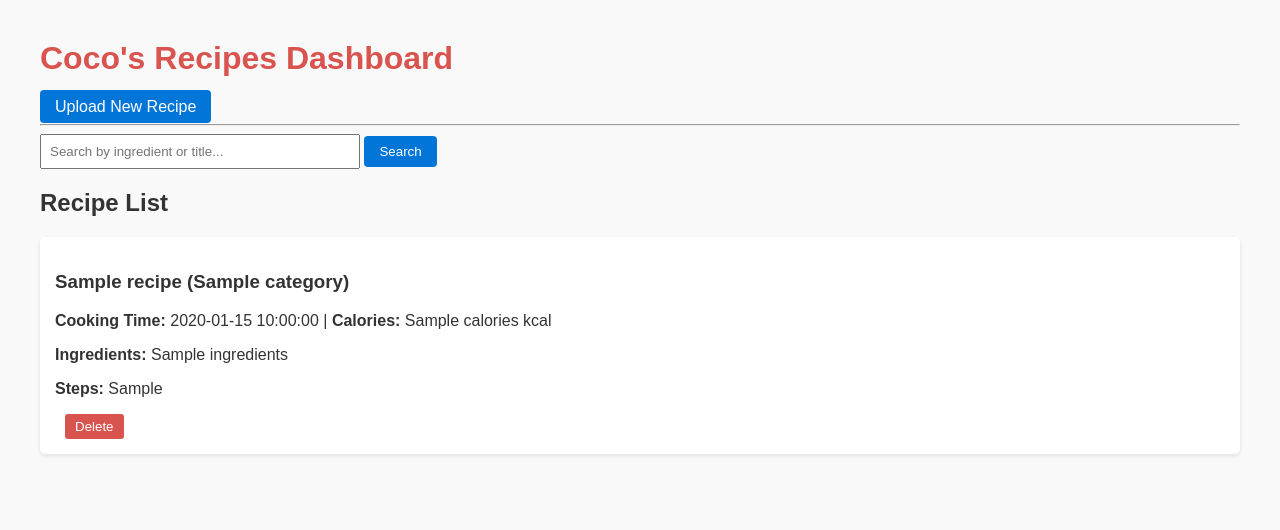
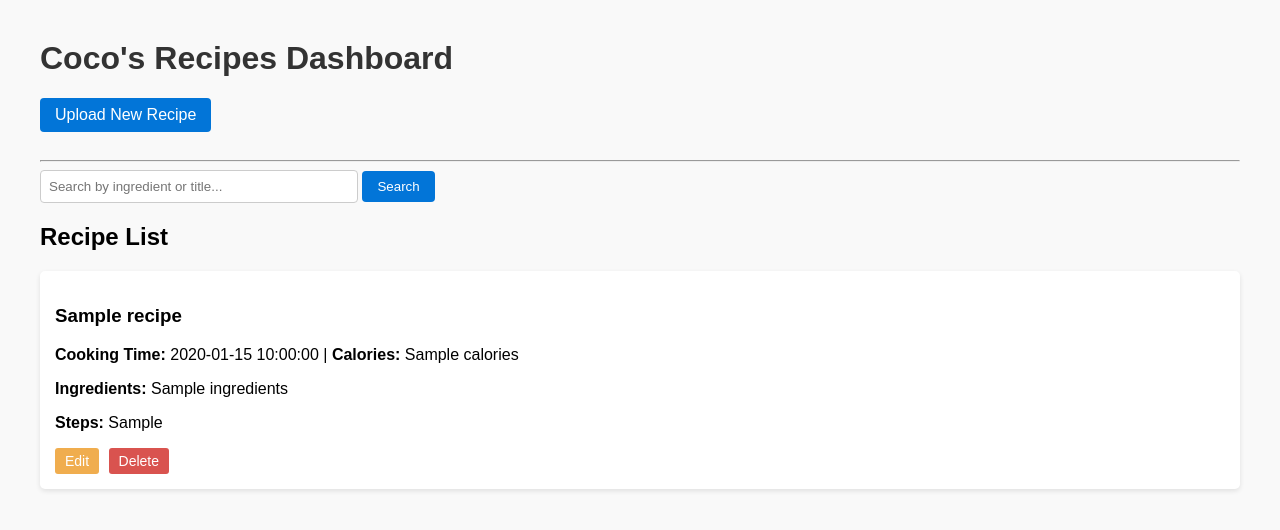
Before and after one commit to subhalakshmisubhi/Cocos-Recipes, a Flask app: template templates/index.html in a window 1280 px wide. Shown: the top 530 px of the page. Run offline with Flask 3, Linux system fonts and the light colour scheme; the template is opened without the code that fills it: most values are stand-ins (such as "Sample title", 1, 10 or a date in 2020).

Commit message:
Update title and styling in index.html

```diff
--- a/templates/index.html
+++ b/templates/index.html
@@ -1,20 +1,22 @@
 <!DOCTYPE html>
 <html>
 <head>
-    <title>Coco's Recipes</title>
+    <title>Coco's Recipes Dashboard</title>
     <style>
-        body { font-family: Arial, sans-serif; margin: 40px; background: #f9f9f9; color: #333; }
-        h1 { color: #d9534f; }
+        body { font-family: Arial, sans-serif; margin: 40px; background: #f9f9f9; }
+        h1 { color: #333; }
+        .btn { display: inline-block; padding: 8px 15px; background: #0275d8; color: white; text-decoration: none; border-radius: 4px; margin-bottom: 20px; }
         form { margin-bottom: 20px; }
-        input[type="text"] { padding: 8px; width: 300px; }
-        button, .btn { padding: 8px 15px; background: #0275d8; color: white; border: none; text-decoration: none; cursor: pointer; border-radius: 4px; }
-        .recipe-card { background: white; padding: 15px; margin-bottom: 15px; border-radius: 5px; box-shadow: 0 2px 4px rgba(0,0,0,0.1); }
+        input[type="text"] { padding: 8px; width: 300px; border: 1px solid #ccc; border-radius: 4px; }
+        button { padding: 8px 15px; background: #0275d8; color: white; border: none; border-radius: 4px; cursor: pointer; }
+        .recipe-card { background: white; padding: 15px; margin-bottom: 15px; border-radius: 5px; box-shadow: 0 2px 5px rgba(0,0,0,0.1); }
     </style>
 </head>
 <body>
     <h1>Coco's Recipes Dashboard</h1>
     <a href="/add" class="btn">Upload New Recipe</a>
     <hr>
+
     <form method="GET" action="/">
         <input type="text" name="search" placeholder="Search by ingredient or title..." value="{{ search }}">
         <button type="submit">Search</button>
@@ -23,13 +25,19 @@
     <h2>Recipe List</h2>
     {% for recipe in recipes %}
         <div class="recipe-card">
-            <h3>{{ recipe['title'] }} ({{ recipe['category'] }})</h3>
-            <p><strong>Cooking Time:</strong> {{ recipe['cooking_time'] }} | <strong>Calories:</strong> {{ recipe['calories'] }} kcal</p>
+            <h3>{{ recipe['title'] }}</h3>
+            <p><strong>Cooking Time:</strong> {{ recipe['cooking_time'] }} | <strong>Calories:</strong> {{ recipe['calories'] }}</p>
             <p><strong>Ingredients:</strong> {{ recipe['ingredients'] }}</p>
             <p><strong>Steps:</strong> {{ recipe['prep_steps'] }}</p>
-            <form action="{{ url_for('delete_recipe', id=recipe['id']) }}" method="POST" style="display:inline; margin-left: 10px;">
-        <button type="submit" onclick="return confirm('Are you sure you want to delete this recipe?');" style="background-color: #d9534f; color: white; border: none; padding: 5px 10px; border-radius: 3px; cursor: pointer;">Delete</button>
-    </form>
+
+            <!-- Edit and Delete Actions -->
+            <div style="margin-top: 10px;">
+                <a href="{{ url_for('edit_recipe', id=recipe['id']) }}" style="background-color: #f0ad4e; color: white; padding: 5px 10px; text-decoration: none; border-radius: 3px; font-size: 14px; margin-right: 5px; display: inline-block;">Edit</a>
+
+                <form action="{{ url_for('delete_recipe', id=recipe['id']) }}" method="POST" style="display:inline;">
+                    <button type="submit" onclick="return confirm('Are you sure you want to delete this recipe?');" style="background-color: #d9534f; color: white; border: none; padding: 5px 10px; border-radius: 3px; cursor: pointer; font-size: 14px;">Delete</button>
+                </form>
+            </div>
         </div>
     {% else %}
         <p>No recipes found in database. Try uploading one!</p>
```
